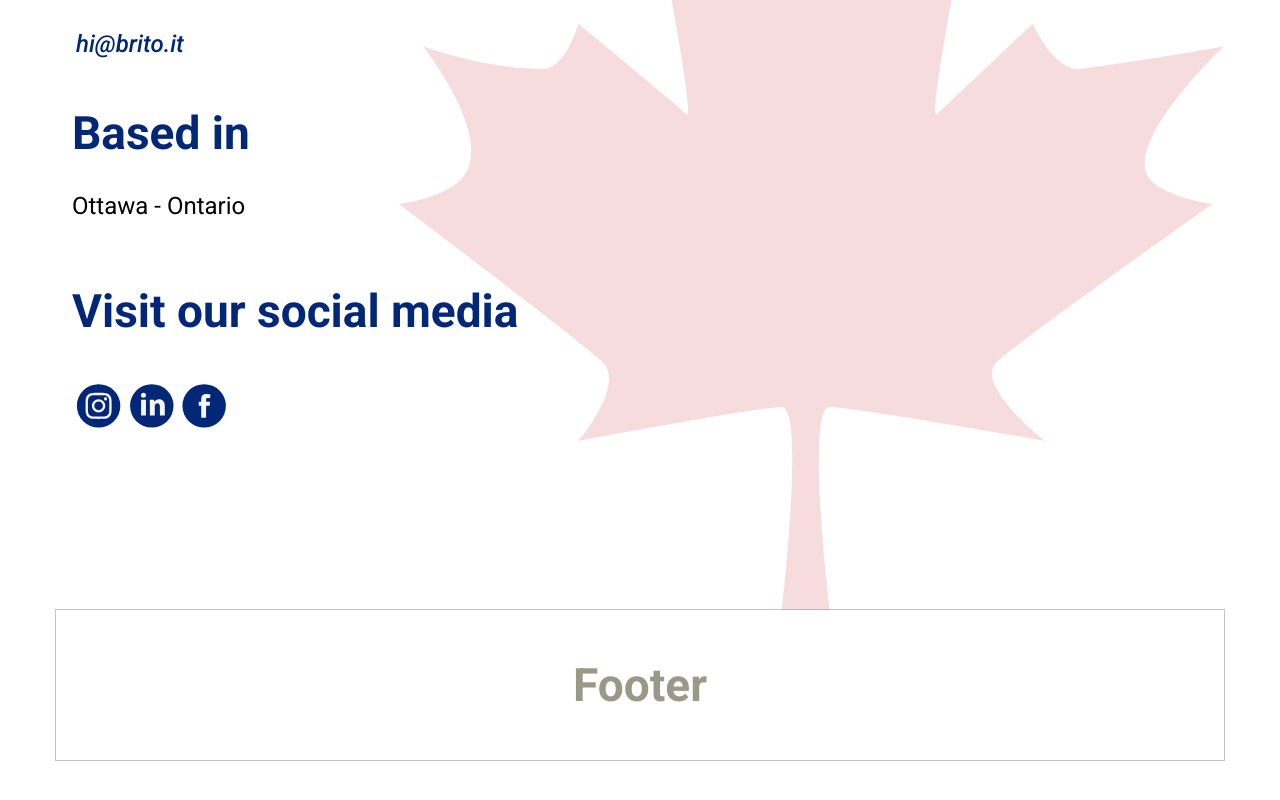
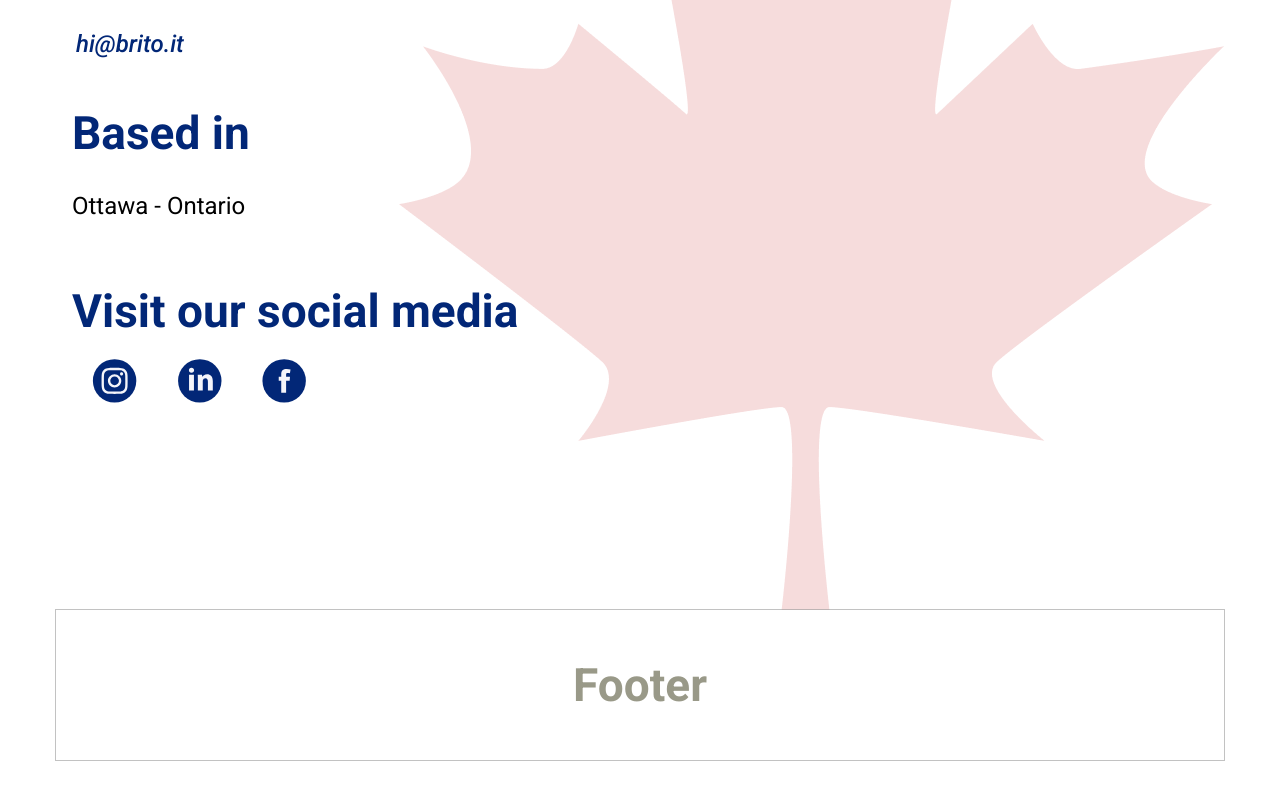
Before and after one commit to brito-ca/brito-website, a Next.js app: page / in a window 1280 px wide. Shown: the part 2012-2812 px from the top of the page. Built offline with nearby package versions, Linux system fonts and the light colour scheme.

Commit message:
padding midia

```diff
--- a/components/ContactUs/ContactUs.jsx
+++ b/components/ContactUs/ContactUs.jsx
@@ -36,8 +36,8 @@ const ContactUs = () => {
             <div className='padding'></div>
             <div className='padding'>
                 <h3 className={styles.subtitle}>{labels.midia.visit}</h3>
-                <div className={styles.midia}>
-                    <a href={labels.midia.instagramlink} className='instagram'>
+                <div className = 'vertical-padding'>
+                    <a href={labels.midia.instagramlink} className='instagram horizontal-padding'>
                         <Image
                             width='53'
                             height='53'
@@ -45,7 +45,7 @@ const ContactUs = () => {
                             alt={labels.midia.labelinstagram}
                         />
                     </a>
-                    <a href={labels.midia.linklinkedin} className='linkedin'>
+                    <a href={labels.midia.linklinkedin} className='linkedin horizontal-padding'>
                         <Image
                             width='53'
                             height='53'
@@ -53,7 +53,7 @@ const ContactUs = () => {
                             alt={labels.midia.labelinkedin}
                         />
                     </a>
-                    <a href={labels.midia.linkfacebook} className='facebook'>
+                    <a href={labels.midia.linkfacebook} className='facebook horizontal-padding'>
                         <Image
                             width='53'
                             height='53'
--- a/styles/ContactUs.module.css
+++ b/styles/ContactUs.module.css
@@ -13,9 +13,7 @@
 .mailimg {
     visibility: hidden;
 }
-.midia {
-    padding-top: 41px;
-}
+
 .maple {
     background-image: url(/vector2.png);
     background-repeat: no-repeat;
```
